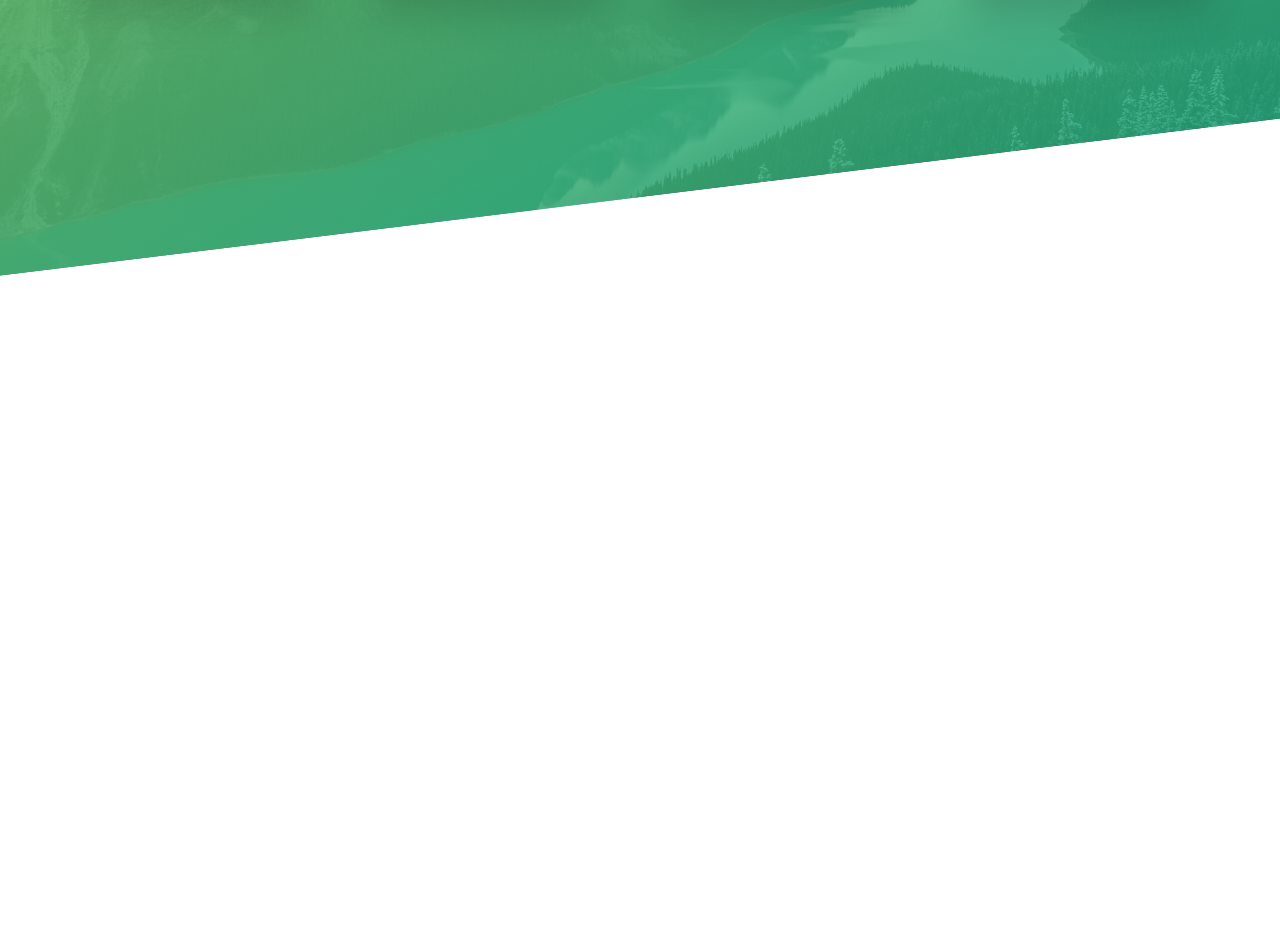
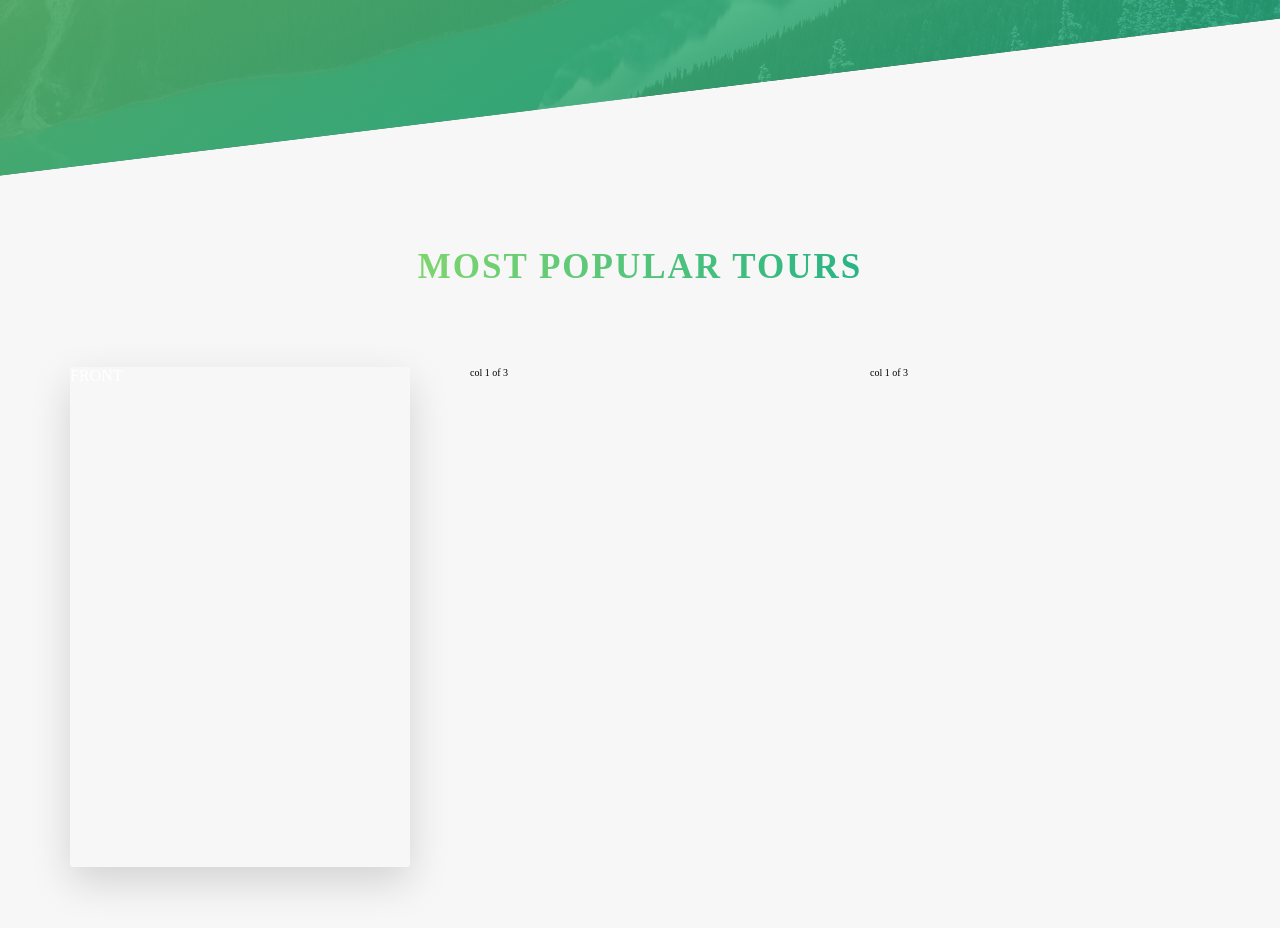
Before and after one commit to lucianoscarpaci/Natours, a website: page starter/index.html in a window 1280 px wide. Shown: the part 1882-2810 px from the top of the page. Before the commit the page ends 2158 px from the top, so only its background shows below. Drawn offline with Linux system fonts and the light colour scheme.

Commit message:
Add transparent cards to tours section

```diff
--- a/starter/index.html
+++ b/starter/index.html
@@ -103,6 +103,36 @@
                     </div>
                 </div>
             </section>
+
+            <section class="section-tours">
+                <div class="u-center-text u-margin-bottom-large">
+                    <h2 class="heading-secondary">
+                        Most popular tours
+                    </h2>
+                </div>
+
+                <div class="row">
+                    <div class="col-1-of-3">
+                        <div class="card">
+                            <div class="card__side card__size--front">
+                                FRONT
+                            </div>
+                            <div class="card__side card__side--back card__side-back-1">
+                                BACK
+                            </div>
+                        </div>
+                    </div>
+                    <div class="col-1-of-3">
+                        col 1 of 3
+                    </div>
+                    <div class="col-1-of-3">
+                        col 1 of 3
+                    </div>
+                </div>
+
+
+
+            </section>
         </main>
 <!--
         <section class="grid-test">
--- a/starter/sass/abstracts/_variables.scss
+++ b/starter/sass/abstracts/_variables.scss
@@ -2,6 +2,13 @@
 $color-primary: #55c57a;
 $color-primary-light: #7ed56f;
 $color-primary-dark: #28b485;
+
+$color-secondary-light: #ffb900;
+$color-secondary-dark: #ff7730;
+
+$color-tertiary-light: #2998ff;
+$color-tertiary-dark: #5643fa;
+
 $color-grey-light-1: #f7f7f7;
 $color-grey-dark: #777;
 $color-white: #fff;
--- /dev/null
+++ b/starter/sass/components/_card.scss
@@ -0,0 +1,44 @@
+.card {
+    perspective: 150rem;
+    -moz-perspective: 150rem;
+    position: relative;
+    height: 50rem;
+
+    &__side {
+        color: #fff;
+        font-size: 1.6rem;
+
+        height: 50rem;
+        transition: all .8s ease;
+        position: absolute;
+        top: 0;
+        left: 0;
+        width: 100%;
+        backface-visibility: hidden;
+        border-radius: 3px;
+        box-shadow: 0 1.5rem 4rem rgba($color-black, .15);
+
+        &--front {
+            background-color: $color-white;
+
+        }
+
+        &--back {
+            transform: rotateY(180deg);
+
+            &-1 {
+                background-image: linear-gradient(to right bottom, $color-secondary-light, $color-secondary-dark);
+            }
+        }
+    }
+
+    &:hover &__side--front {
+        transform: rotateY(180deg);
+    }
+
+    &:hover &__side--back {
+        transform: rotateY(0);
+    }
+
+
+}
--- a/starter/sass/main.scss
+++ b/starter/sass/main.scss
@@ -8,6 +8,7 @@
 @import "base/utilities";
 
 @import "components/button";
+@import "components/card";
 @import "components/composition";
 @import "components/feature-box";
 @import "components/story";
--- a/starter/sass/pages/_home.scss
+++ b/starter/sass/pages/_home.scss
@@ -11,10 +11,16 @@
     rgba($color-primary-dark, 0.8)),
     url(../img/nat-4.jpg);
     background-size: cover;
-
     transform: skewY(-7deg);
+    margin-top: -10rem;
 
     & > * {
         transform: skewY(7deg);
     }
 }
+
+.section-tours {
+    background-color: $color-grey-light-1;
+    padding: 25rem 0 50rem 0;
+    margin-top: -10rem;
+}
```
Also changed, not shown: starter/css/style.css.
